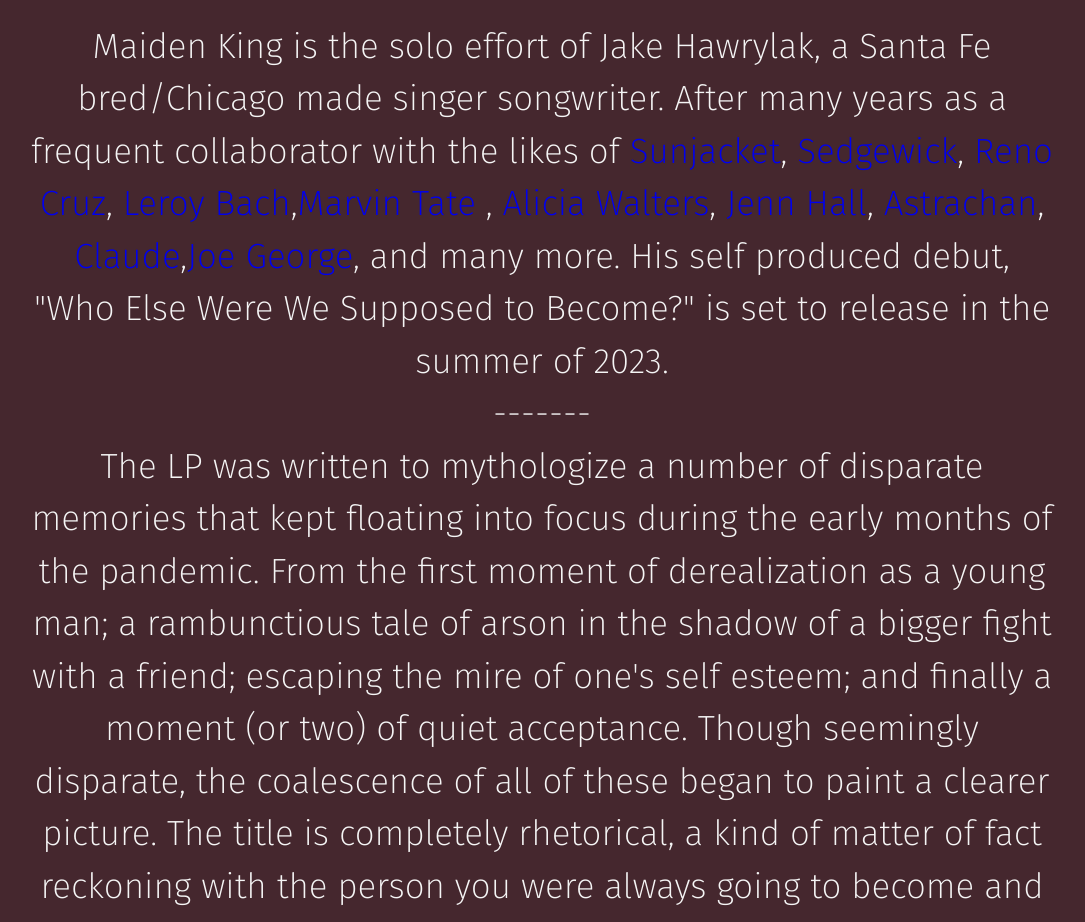
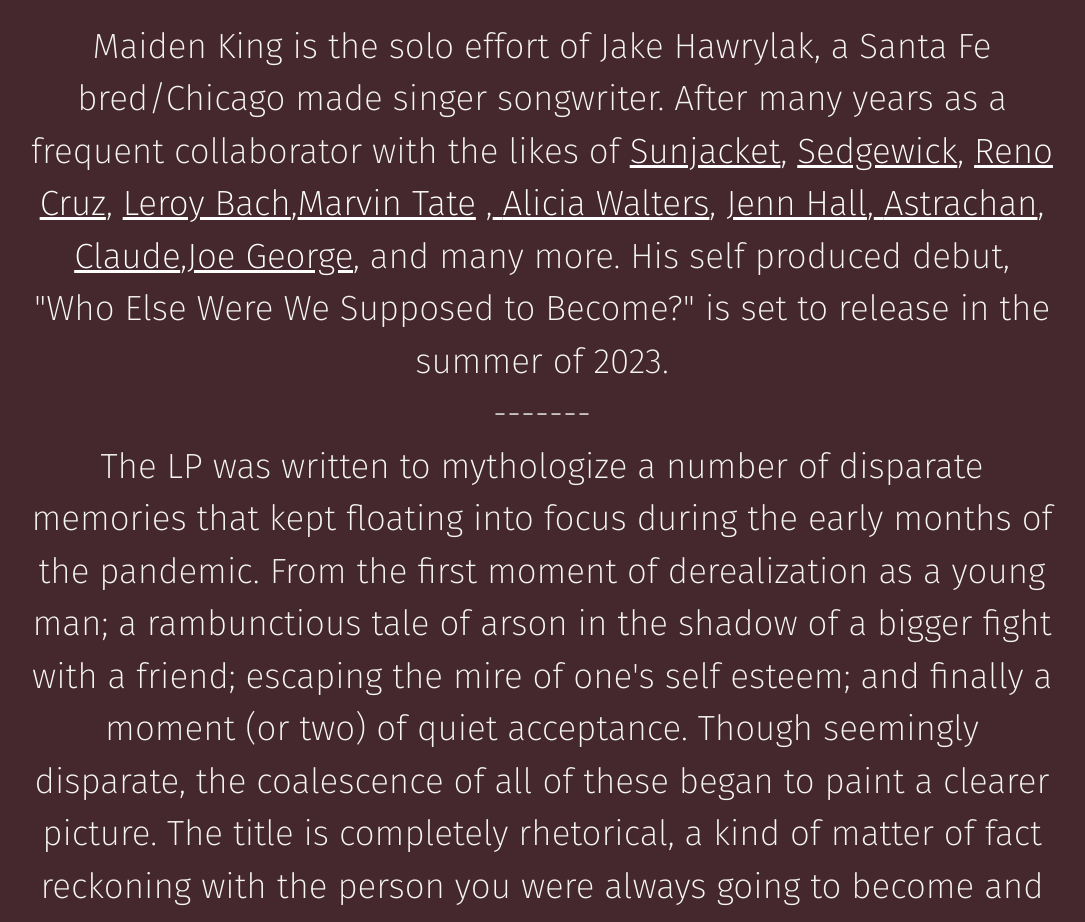
Before and after one commit to sebastian-espeset/maidenkingsite, a React (Vite) app: page / in a window 1280 px wide. Shown: the part 1140-2062 px from the top of the page, without its empty margins (98-1183 px from the left). Built offline with nearby package versions, Linux system fonts and the light colour scheme; a web font is replaced by a local one.

Commit message:
changes to releases

```diff
--- a/src/About/about.scss
+++ b/src/About/about.scss
@@ -20,7 +20,7 @@
         width:80%;
         text-align: center;
         a{
-            text-decoration: none;
+            color: white;
         }
         .copy{
             width: 100%;
--- a/src/Releases/music.scss
+++ b/src/Releases/music.scss
@@ -10,7 +10,7 @@
     overflow: auto;
     bottom: 0;
     @include mobile{
-        height: 130px;
+        height: 200px;
         justify-content: space-around;
     }
     .title{
```
